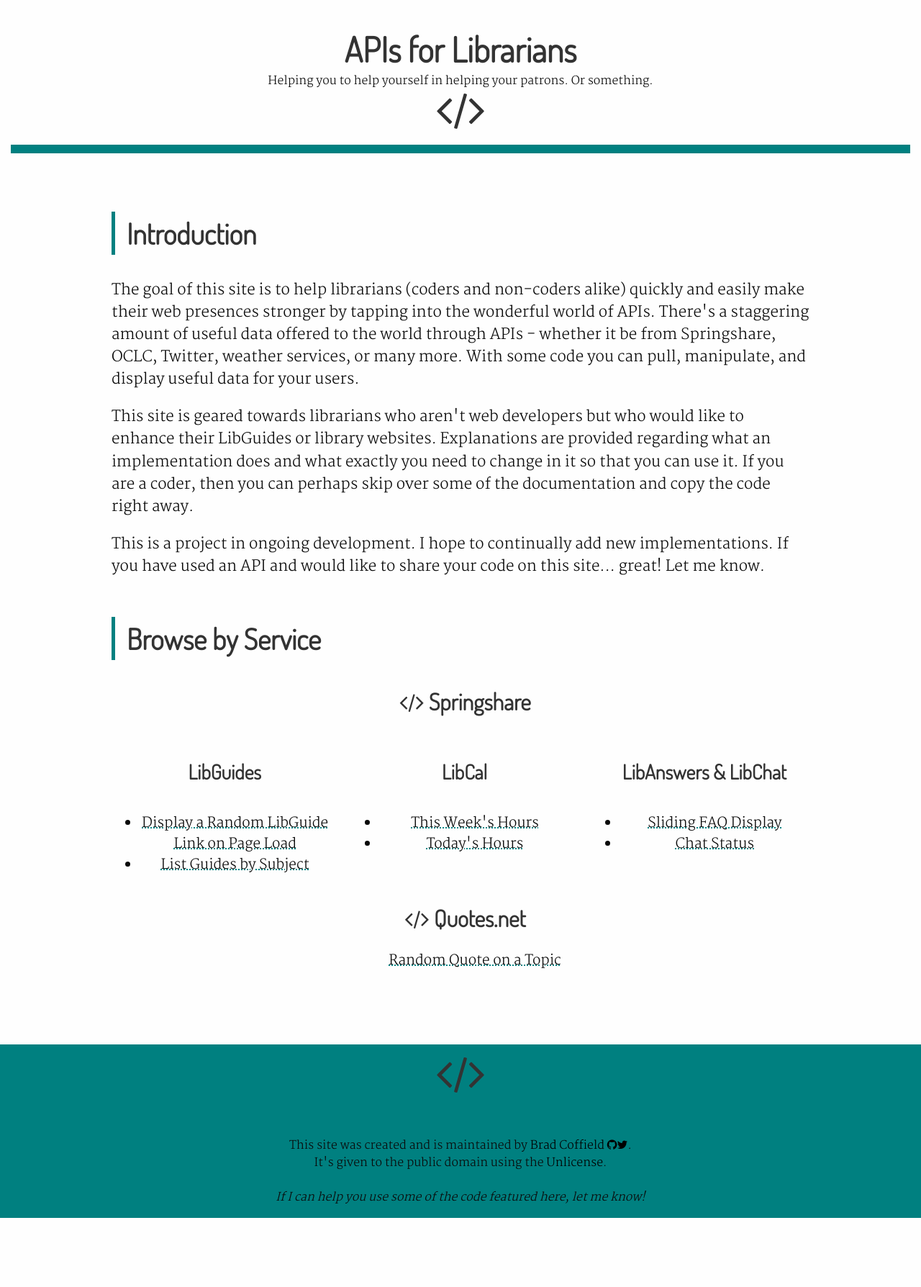
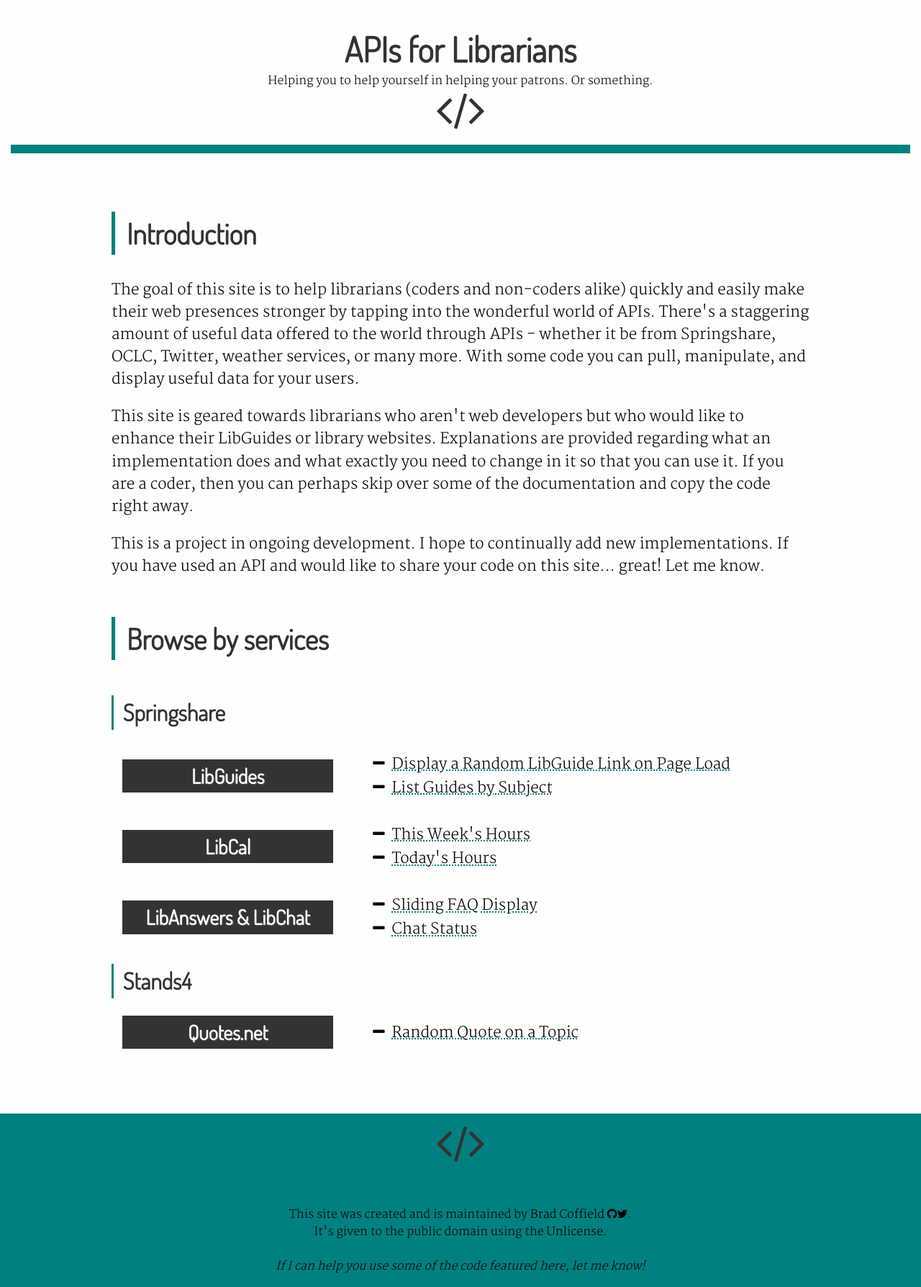
Before and after one commit to BradCoffield/APIs-for-librarians, a Jekyll site: the page built from index.html, in a window 1280 px wide. Shown: the whole page at 72% size. Built offline with Jekyll 4.4.1, drawn with Linux system fonts in a browser that asks for light colours; before the commit the page ends 1692 px from its top, so only the background shows below that.

Commit message:
branched styles

```diff
--- a/css/main.css
+++ b/css/main.css
@@ -1,3 +1,49 @@
+.custom-dots li::before {
+    font-family: 'FontAwesome';
+    content: '\f068';
+    margin:0 5px 0 -15px;
+    /* color: gray; */
+}
+
+.custom-dots li {list-style: none;}
+
+.service-container-new {
+    display: flex;
+    align-items: center;
+    flex-wrap: wrap;
+    /* background: url(/assets/hip-square.png); */
+}
+.service-title {
+    /* background: yellow; */
+}
+
+.service-list-wrapper {
+    /* background: green; */
+}
+
+.service-container {
+      /* display: flex;
+    align-items: center;
+       */
+
+
+    margin: .5em 0;
+}
+
+.service-title {
+
+    padding: 1em 0 1em 1em;
+    margin-left:1em;
+    border-radius:5px;
+/* box-shadow: 0px 0px 1px #999; */
+text-align: left;}
+
+#libguides.service-title{
+
+}
+
+.underline {background: cyan;}
+
 .highlighter-rouge {background: #F3F1F1;}
 
 
--- a/index.html
+++ b/index.html
@@ -3,20 +3,106 @@
 title: 'APIs for Librarians'
 ---
 
+
+
+
 <div class="row">
     <div class="medium-12 columns">
         <h2>Introduction</h2>
-        <p>The goal of this site is to help librarians (coders and non-coders alike) quickly and easily make their web presences stronger by tapping into the wonderful world of APIs. There's a staggering amount of useful data offered to the world through APIs - whether it be from Springshare, OCLC, Twitter, weather services, or many more. With some code you can pull, manipulate, and display useful data for your users.</p>
+        <p>The goal of this site is to help librarians (coders and non-coders alike) quickly and easily make their web presences
+            stronger by tapping into the wonderful world of APIs. There's a staggering amount of useful data offered to the
+            world through APIs - whether it be from Springshare, OCLC, Twitter, weather services, or many more. With some
+            code you can pull, manipulate, and display useful data for your users.</p>
 
-        <p>This site is geared towards librarians who aren't web developers but who would like to enhance their LibGuides or library websites. Explanations are provided regarding what an implementation does and what exactly you need to change in it so that you can use it. If you are a coder, then you can perhaps skip over some of the documentation and copy the code right away.</p>
+        <p>This site is geared towards librarians who aren't web developers but who would like to enhance their LibGuides or
+            library websites. Explanations are provided regarding what an implementation does and what exactly you need to
+            change in it so that you can use it. If you are a coder, then you can perhaps skip over some of the documentation
+            and copy the code right away.</p>
 
-        <p>This is a project in ongoing development. I hope to continually add new implementations. If you have used an API and would like to share your code on this site... great! Let me know.</p>
+        <p>This is a project in ongoing development. I hope to continually add new implementations. If you have used an API
+            and would like to share your code on this site... great! Let me know.</p>
+
+    </div>
+    </div>
+    <div class="row">
+        <div class="small-12 columns"><h2>
+            Browse by services
+        </h2></div>
+    </div>
+    <div class="row">
+        <div class="small-12 columns"><h3>
+            Springshare
+        </h3></div>
+
+
+
+        <div class="small-12 columns service-container-new">
+            <div class="small-12 medium-4 columns"><h4 class="post-side-title" id="libguides">LibGuides</h4></div>
+            <div class="small-12 medium-8 columns service-list-wrapper">
+                <ul class="custom-dots">
+         {% for libguide in site.libguides %}
+                        <li>
+                         <a href="{{site.baseurl}}{{ libguide.url}}">{{libguide.title}}</a>
+                         </li>
+                                {% endfor %}
+                                    </ul></div>
 
                     </div>
 
+                    <div class="small-12 columns service-container-new">
+                            <div class="small-12 medium-4 columns"><h4 class="post-side-title">LibCal</h4></div>
+                            <div class="small-12 medium-8 columns">  <ul class="custom-dots">
+                                    {% for libcals in site.libcal %}
+                                    <li>
+                                        <a href="{{site.baseurl}}{{ libcals.url}}">{{libcals.title}}</a>
+                                    </li>
+                                    {% endfor %}
+
+                                </ul></div>
+
+                                    </div>
+
+                    <div class="small-12 columns service-container-new">
+                        <div class="small-12 medium-4 columns "><h4 class="post-side-title">
+                            LibAnswers &amp; LibChat
+                        </h4></div>
+                        <div class="small-12 medium-8 columns">   <ul class="custom-dots">
+                                {% for libanswer in site.libanswers %}
+                                <li>
+                                    <a href="{{site.baseurl}}{{ libanswer.url}}">{{libanswer.title}}</a>
+                                </li>
+                                {% endfor %}
+
+                            </ul></div>
+
+                                </div>
+
+    </div>
+
+    <div class="row">
+            <div class="small-12 columns"><h3>
+                Stands4
+            </h3></div>
+            <div class="small-12 columns service-container-new">
+                    <div class="small-12 medium-4 columns"><h4 class="post-side-title">Quotes.net</h4></div>
+                    <div class="small-12 medium-8 columns">  <ul class="custom-dots">
+
+                                                {% for page in site.quotes %}
+                                                <li style="list-style-type: none;">
+                                                    <a href="{{site.baseurl}}{{ page.url}}">{{page.title}}</a>
+                                                </li>
+                                                {% endfor %}
+
+
+
+                                            </ul></div>
+
+                            </div>
+<!--
     <div class="medium-12 columns" id="homepage-implementations-column">
         <h2>Browse by Service</h2>
-        <h3 class="service-titles"><i class="fa fa-code" aria-hidden="true"></i> Springshare </h3>
+        <h3 class="service-titles">
+            <i class="fa fa-code" aria-hidden="true"></i> Springshare </h3>
 
         <div class="row">
             <div class="medium-6 large-4 columns implementation">
@@ -73,7 +159,8 @@
 
     <div class="medium-12 columns" id="homepage-implementations-column">
         <div class="medium-12 columns implementation">
-               <h3 class="service-titles"><i class="fa fa-code" aria-hidden="true"></i> Quotes.net </h3>
+            <h3 class="service-titles">
+                <i class="fa fa-code" aria-hidden="true"></i> Quotes.net </h3>
             <p>
 
 
@@ -92,7 +179,7 @@
         </div>
 
     </div>
-
+ -->
 
 
 
```
Lines whose indentation alone changed are shown as unchanged.
